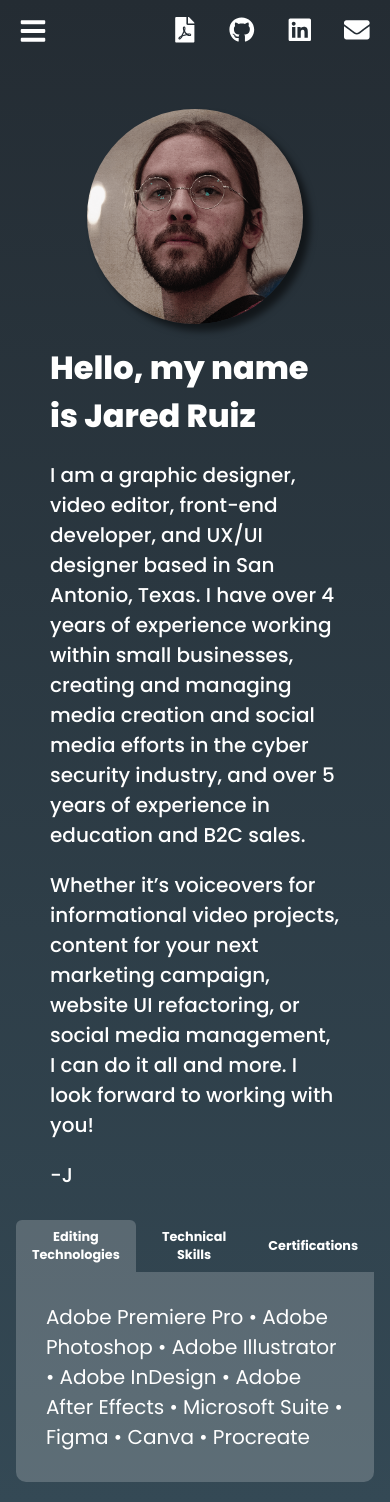
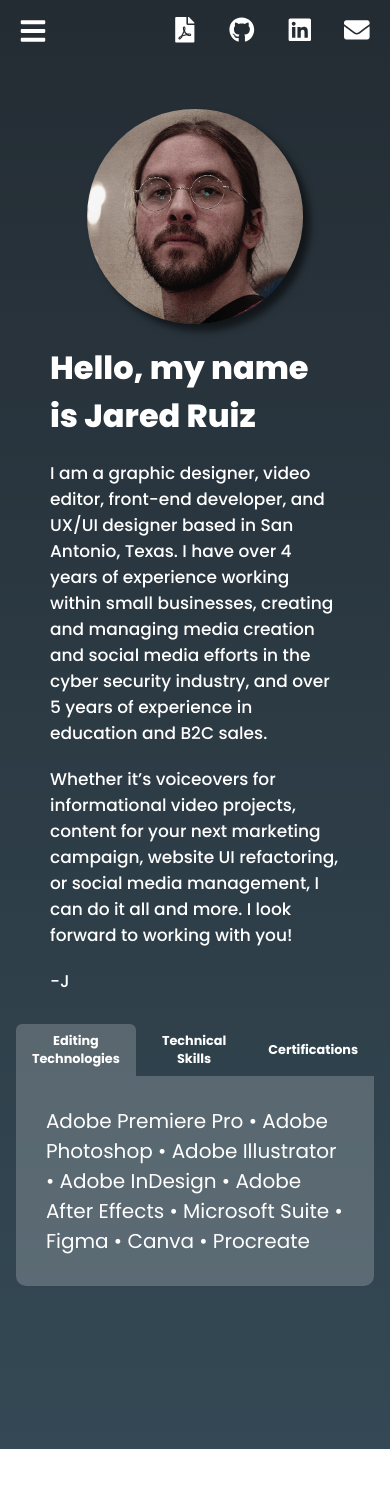
Before and after one commit to jared-ruiz/jared-ruiz.github.io, a React (Vite) app in the folder website-revamp/: page /#/about in a window 390 px wide. After the commit the page ends 1449 px from the top, so only its background shows below. Built offline with nearby package versions, Linux system fonts and the light colour scheme.

Commit message:
Adjusted some stylings before calling it a night.

```diff
--- a/website-revamp/src/components/About/About.module.css
+++ b/website-revamp/src/components/About/About.module.css
@@ -93,6 +93,41 @@
     padding: 20px;
 }
 
+@media only screen and (max-width: 1346px) {
+    .about_container {
+        display: flex;
+        align-items: center;
+        height: auto;
+    }
+
+    .card_image {
+        width: 80%;
+    }
+
+    .card_content {
+        display: flex;
+        flex-direction: row;
+        margin: 0;
+        justify-content: center;
+        align-items: center;
+    }
+
+    .card_me_info {
+        width: 70%;
+        padding-left: 0;
+    }
+
+    .card_me_info p {
+        justify-content: center;
+        align-items: center;
+    }
+
+    .tab_container {
+        margin-top: 0;
+        padding: 0;
+        height: 16.6vh;
+    }
+}
 @media only screen and (max-width: 1000px) {
     .about_container {
         display: flex;
@@ -101,7 +136,7 @@
     }
 
     .card_image {
-        width: 70%;
+        width: 60%;
     }
 
     .card_content {
@@ -111,9 +146,25 @@
         justify-content: center;
         align-items: center;
     }
+
+    .card_me_info {
+        width: auto;
+        padding-left: 0;
+    }
+
+    .card_me_info p {
+        justify-content: center;
+        align-items: center;
+    }
+
+    .tab_container {
+        margin-top: 0;
+        padding: 0;
+        height: 16.6vh;
+    }
 }
 
-@media only screen and (max-width: 810px) {
+@media only screen and (max-width: 690px) {
 
     .about_container {
         display: flex;
@@ -130,11 +181,28 @@
     }
 
     .card_image {
-        width: 50%;
+        width: 90%;
+    }
+
+    .card_me_info {
+        width: auto;
+        padding-left: 0;
+    }
+
+    .card_me_info p {
+        justify-content: center;
+        align-items: center;
+    }
+
+    .tab_container {
+        margin-top: 0;
+        padding: 0;
+        height: 20vh;
     }
   }
 
-  @media only screen and (max-width: 428px) {
+
+  @media only screen and (max-width: 510px) {
     .about_container {
         display: flex;
         align-items: center;
@@ -161,10 +229,12 @@
     .card_me_info p {
         justify-content: center;
         align-items: center;
+        font-size: 17px;
     }
 
     .tab_container {
         margin-top: 0;
         padding: 0;
+        height: 48vh;
     }
   }
--- a/website-revamp/src/components/TabButton/TabButton.module.css
+++ b/website-revamp/src/components/TabButton/TabButton.module.css
@@ -37,9 +37,11 @@
     color: white;
     font-size: 20px;
 }
-@media only screen and (max-width: 428px) {
+@media only screen and (max-width: 430px) {
     .tab_content {
+
         margin-top: 0;
+        margin-bottom: 40px;
     }
 
     .tab_content p {
```
